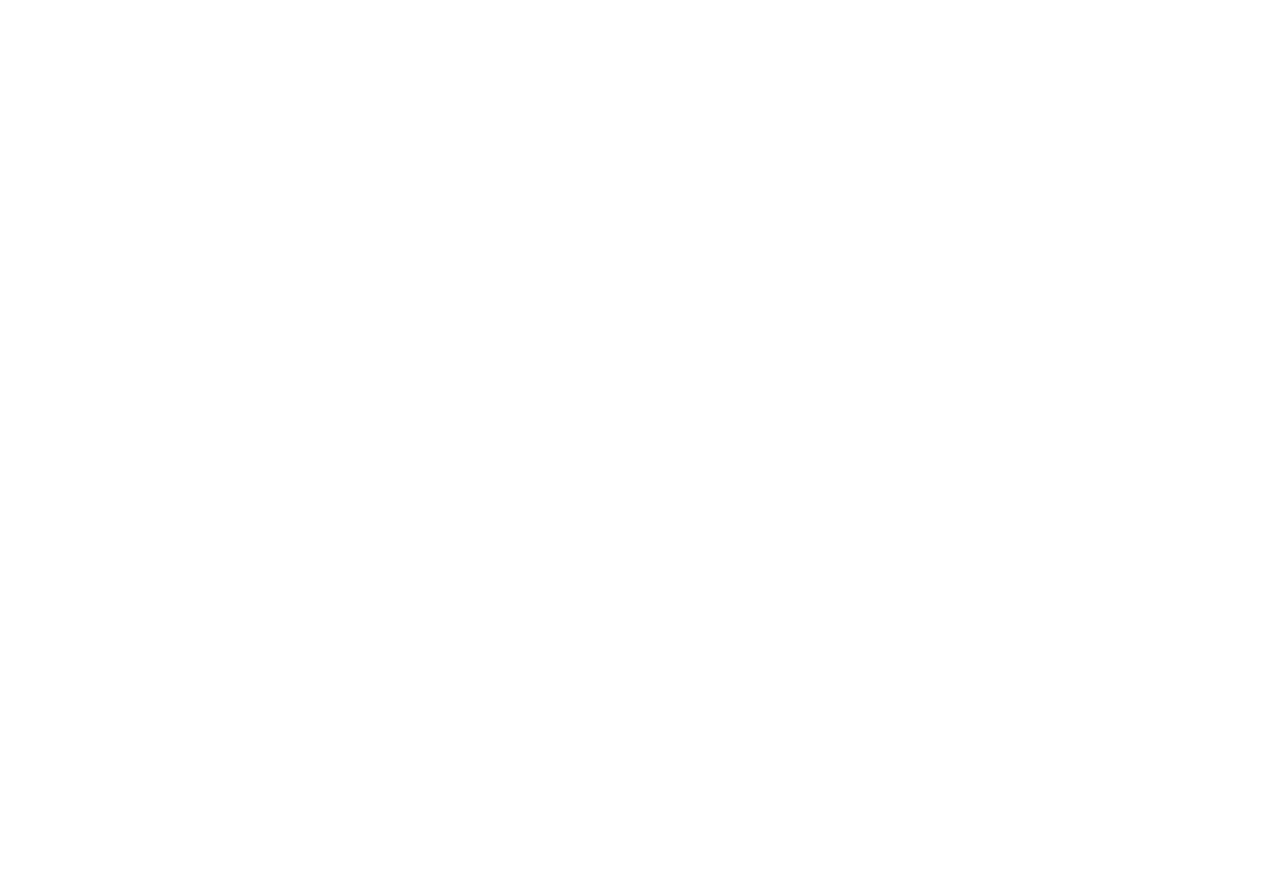
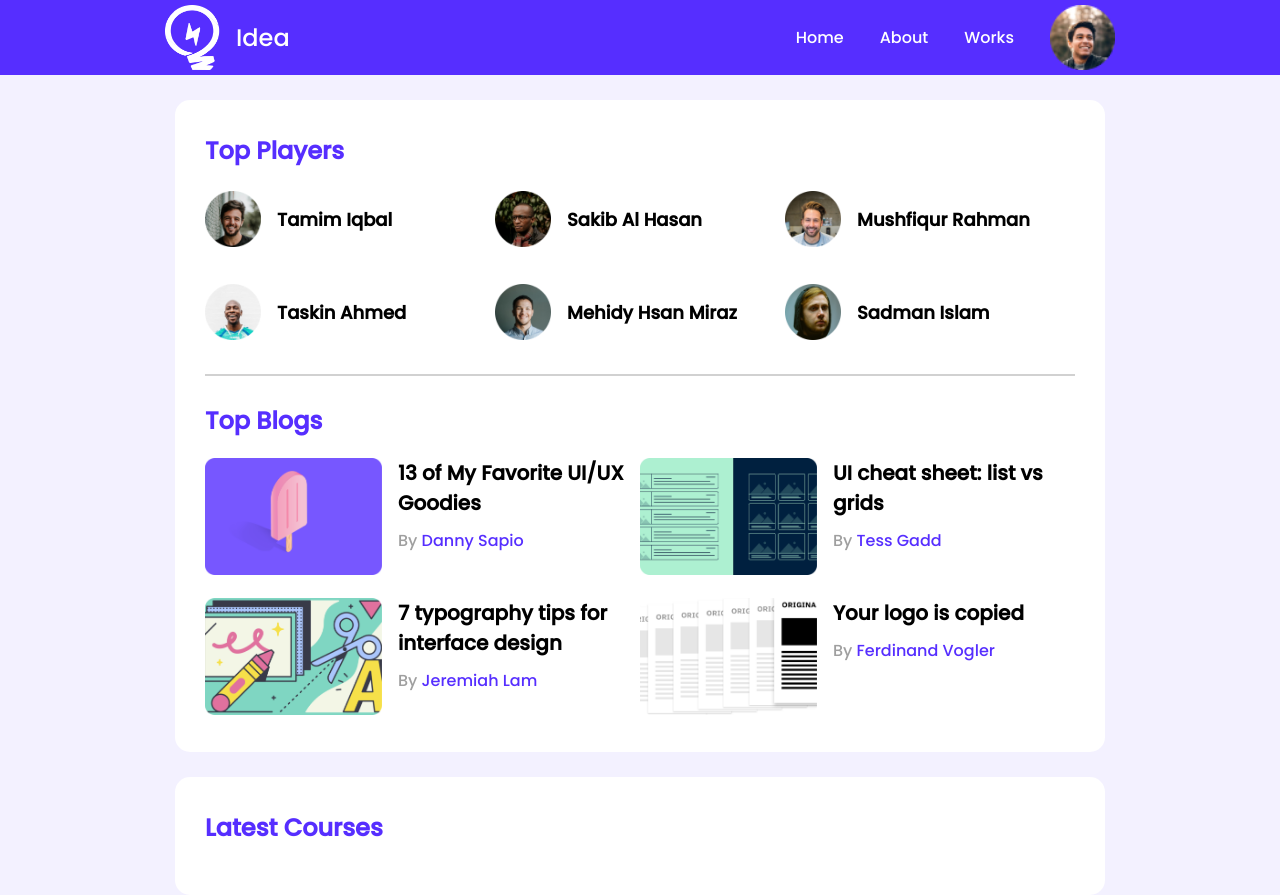
Before and after one commit to anischp/my-leader-board, a plain HTML site: page index.html in a window 1280 px wide. Before the commit the page ends 800 px from the top, so only its background shows below. Drawn offline with Linux system fonts and the light colour scheme.

Commit message:
Navigation Added

```diff
--- a/index.html
+++ b/index.html
@@ -5,8 +5,116 @@
     <meta http-equiv="X-UA-Compatible" content="IE=edge" />
     <meta name="viewport" content="width=device-width, initial-scale=1.0" />
     <title>My Leader Board</title>
-    <!-- CSS Styles -->
+    <!-- CSS Style Sheet -->
     <link rel="stylesheet" href="styles/style.css" />
+    <!-- Font Awesome -->
+    <script
+      src="https://kit.fontawesome.com/b6fcf5b963.js"
+      crossorigin="anonymous"
+    ></script>
   </head>
-  <body></body>
+  <body>
+    <!-- Header Start -->
+    <header>
+      <nav>
+        <div class="nav-bar">
+          <div class="profile">
+            <img class="logo" src="images/icons/logo.png" alt="" />
+            <h2>Idea</h2>
+          </div>
+          <div class="navigation">
+            <a href="">Home</a>
+            <a href="">About</a>
+            <a href="">Works</a>
+            <a href=""
+              ><img class="profile-pic" src="images/icons/profile.png" alt=""
+            /></a>
+          </div>
+        </div>
+      </nav>
+    </header>
+    <!-- Header End -->
+    <main>
+      <!-- Top Players & Top Blogs -->
+      <section class="container">
+        <div class="top-players">
+          <h2 class="section-title">Top Players</h2>
+          <div class="players">
+            <div class="player">
+              <img src="images/players/player-1.png" alt="" />
+              <h3 class="player-name">Tamim Iqbal</h3>
+            </div>
+            <div class="player">
+              <img src="images/players/player-2.png" alt="" />
+              <h3 class="player-name">Sakib Al Hasan</h3>
+            </div>
+            <div class="player">
+              <img src="images/players/player-3.png" alt="" />
+              <h3 class="player-name">Mushfiqur Rahman</h3>
+            </div>
+            <div class="player">
+              <img src="images/players/player-4.png" alt="" />
+              <h3 class="player-name">Taskin Ahmed</h3>
+            </div>
+            <div class="player">
+              <img src="images/players/player-5.png" alt="" />
+              <h3 class="player-name">Mehidy Hsan Miraz</h3>
+            </div>
+            <div class="player">
+              <img src="images/players/player-6.png" alt="" />
+              <h3 class="player-name">Sadman Islam</h3>
+            </div>
+          </div>
+        </div>
+        <hr />
+        <div class="top-blogs">
+          <h2 class="section-title">Top Blogs</h2>
+          <div class="blogs">
+            <article class="blog">
+              <div class="thumbnail">
+                <img src="images/blogs/blog-1.png" alt="" />
+              </div>
+              <div class="blog-info">
+                <h3 class="blog-title">13 of My Favorite UI/UX Goodies</h3>
+                <p class="blog-author">By <a href="">Danny Sapio</a></p>
+              </div>
+            </article>
+            <article class="blog">
+              <div class="thumbnail">
+                <img src="images/blogs/blog-2.png" alt="" />
+              </div>
+              <div class="blog-info">
+                <h3 class="blog-title">UI cheat sheet: list vs grids</h3>
+                <p class="blog-author">By <a href="">Tess Gadd</a></p>
+              </div>
+            </article>
+            <article class="blog">
+              <div class="thumbnail">
+                <img src="images/blogs/blog-3.png" alt="" />
+              </div>
+              <div class="blog-info">
+                <h3 class="blog-title">
+                  7 typography tips for interface design
+                </h3>
+                <p class="blog-author">By <a href="">Jeremiah Lam</a></p>
+              </div>
+            </article>
+            <article class="blog">
+              <div class="thumbnail">
+                <img src="images/blogs/blog-4.png" alt="" />
+              </div>
+              <div class="blog-info">
+                <h3 class="blog-title">Your logo is copied</h3>
+                <p class="blog-author">By <a href="">Ferdinand Vogler</a></p>
+              </div>
+            </article>
+          </div>
+        </div>
+      </section>
+      <!-- Latest Courses -->
+      <section class="container">
+        <h2 class="section-title">Latest Courses</h2>
+      </section>
+    </main>
+  </body>
 </html>
--- a/styles/style.css
+++ b/styles/style.css
@@ -0,0 +1,129 @@
+/* Fonts */
+@import url("https://fonts.googleapis.com/css2?family=Poppins:wght@500&display=swap");
+
+/* Common Styles or Utilities */
+body {
+  font-family: "Poppins", sans-serif;
+  background-color: #f3f1ff;
+  padding: 0;
+  margin: 0;
+}
+main {
+  display: flex;
+  flex-direction: column;
+  align-items: center;
+}
+.container {
+  background-color: #ffffff;
+  width: 870px;
+  padding: 30px;
+  border-radius: 15px;
+  margin-top: 25px;
+}
+hr {
+  border: 1px solid #d1d1d1;
+}
+/* Navigation Bar */
+nav {
+  background: #562eff;
+  display: flex;
+  justify-content: center;
+}
+.nav-bar {
+  display: flex;
+  justify-content: space-between;
+  width: 950px;
+  /* background-color: orangered; */
+}
+.profile {
+  display: flex;
+  align-items: center;
+}
+.logo {
+  height: 65px;
+  width: 55px;
+}
+.profile h2 {
+  font-size: 24px;
+  font-weight: 500;
+  color: #ffffff;
+  margin-left: 16px;
+}
+.navigation {
+  display: flex;
+  align-items: center;
+}
+.navigation a {
+  text-decoration: none;
+  color: #ffffff;
+  font-size: 16px;
+  font-weight: 400;
+  margin-left: 36px;
+}
+
+header nav .profile-pic {
+  height: 65px;
+  width: 65px;
+  vertical-align: middle;
+}
+/* Top Players Style */
+.top-players {
+  margin-bottom: 30px;
+}
+.section-title {
+  color: #562eff;
+  font-size: 24px;
+  margin-top: 3px;
+}
+.players {
+  display: grid;
+  /* grid-template-columns: 1fr 1fr 1fr; */
+  grid-template-columns: repeat(3, 1fr);
+  grid-row-gap: 30px;
+}
+.player {
+  display: flex;
+  align-items: center;
+}
+.player img {
+  width: 56px;
+  height: 56px;
+}
+.player-name {
+  margin-left: 16px;
+  font-size: 18px;
+}
+
+/* Top Blog Style */
+.top-blogs {
+  margin-top: 27px;
+}
+.blogs {
+  display: grid;
+  grid-template-columns: repeat(2, 1fr);
+  grid-row-gap: 16px;
+}
+.blog {
+  display: flex;
+}
+.blog img {
+  width: 177px;
+  height: 117px;
+}
+.blog-info {
+  margin-left: 16px;
+}
+.blog-title {
+  font-size: 20px;
+  margin: 0;
+}
+.blog-author {
+  color: #9f9f9f;
+  font-size: 16px;
+  margin: 10px 0;
+}
+.blog-author a {
+  color: #562eff;
+  font-size: 16px;
+  text-decoration: none;
+}
```
